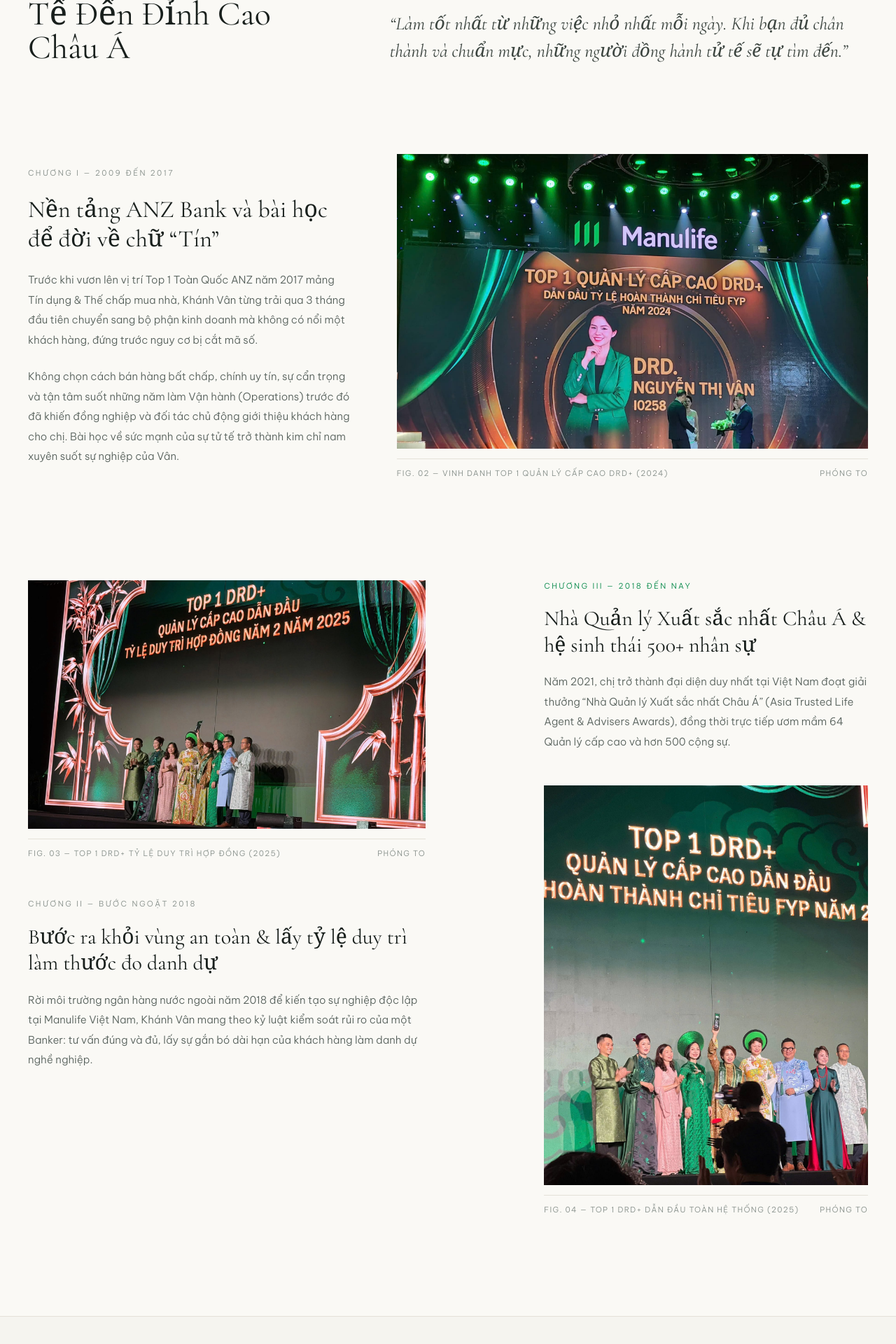
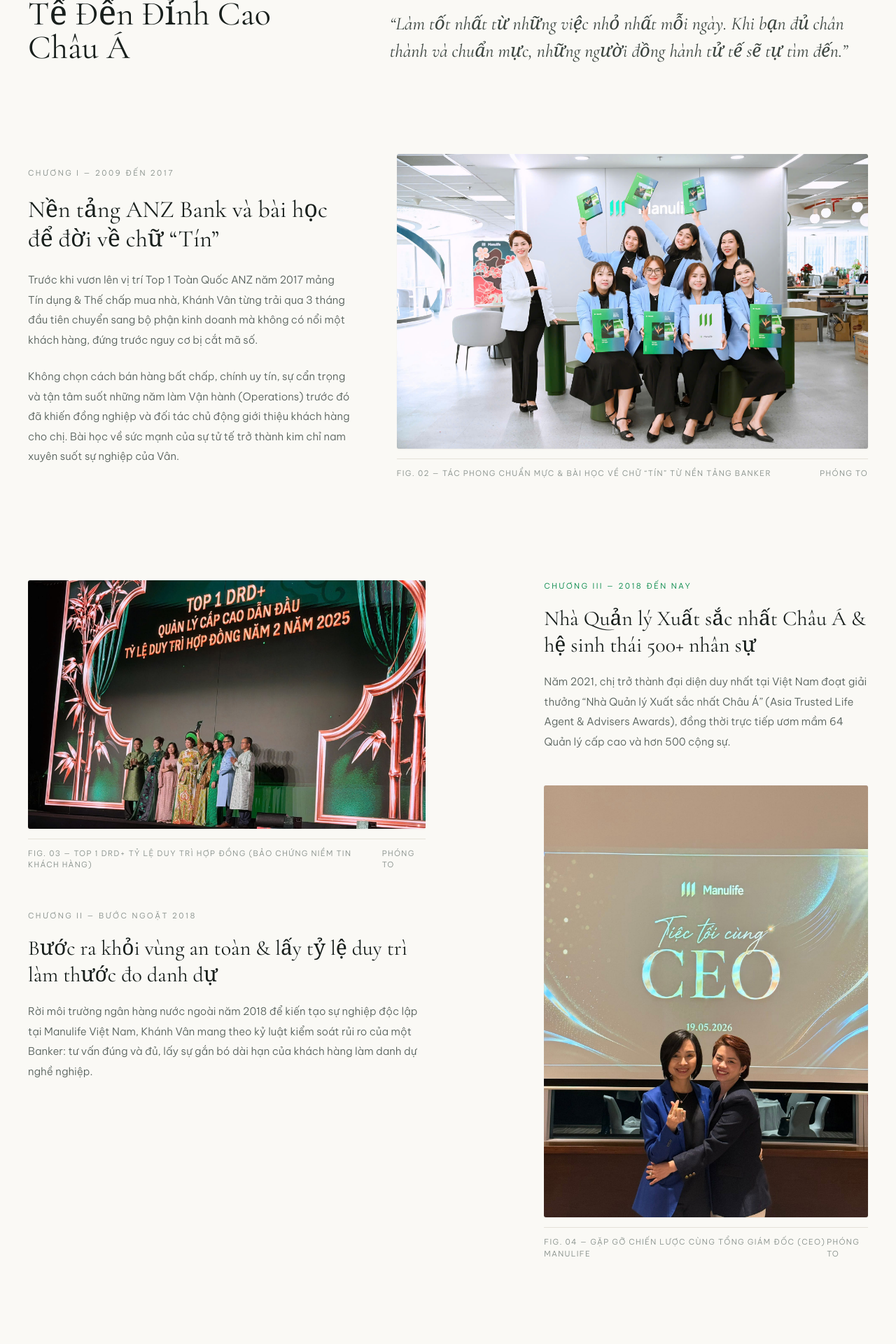
Before and after one commit to buivandoueh1994/khanhvanfinance, a React (Vite) app: page / in a window 1280 px wide. Shown: the part 1390-3310 px from the top of the page at 70% size. Built offline with nearby package versions, Linux system fonts and the light colour scheme.

Commit message:
refactor(story): replace consecutive award stage photos in chapters I, II, III with balanced narrative photos (workplace governance, single client trust award, and C-level diplomacy)

```diff
--- a/src/App.tsx
+++ b/src/App.tsx
@@ -877,23 +877,23 @@
               <figure
                 onClick={() =>
                   setLightbox({
-                    src: '/images/SanKhau_ChiVan_VinhDanhTop1DRDFYP2024.jpg',
-                    fig: 'FIG. 02 — HALL OF EXCELLENCE',
-                    title: 'Vinh Danh Top 1 Quản Lý Cấp Cao DRD+ (2024)',
-                    subtitle: 'Dẫn đầu tỷ lệ hoàn thành chỉ tiêu toàn hệ thống.',
+                    src: '/images/VanPhong_ChiVan_HuongDanDoiNguBanHop.jpg',
+                    fig: 'FIG. 02 — EXECUTIVE GOVERNANCE',
+                    title: 'Tác Phong Chuẩn Mực & Văn Hóa Vận Hành Tại Bàn Họp Chiến Lược',
+                    subtitle: 'Bài học từ 8 năm làm ngân hàng quốc tế: Lấy uy tín và sự cẩn trọng làm nền tảng.',
                   })
                 }
                 className="cursor-pointer group"
               >
-                <div className="overflow-hidden aspect-[16/10] bg-[#EAE7DF]">
+                <div className="overflow-hidden aspect-[16/10] bg-[#EAE7DF] rounded-[3px] shadow-sm">
                   <img
-                    src="/images/SanKhau_ChiVan_VinhDanhTop1DRDFYP2024.jpg"
-                    alt="Vinh danh Top 1 Quản lý cấp cao DRD+ Khánh Vân"
+                    src="/images/VanPhong_ChiVan_HuongDanDoiNguBanHop.jpg"
+                    alt="Khánh Vân hướng dẫn đội ngũ bên bàn họp chiến lược"
                     className="w-full h-full object-cover group-hover:scale-[1.02] transition-transform duration-700 ease-editorial"
                   />
                 </div>
                 <figcaption className="mt-3.5 pt-3 border-t border-[#E4E1D8] flex justify-between text-[11px] uppercase tracking-[0.12em] text-[#858E89]">
-                  <span>FIG. 02 &mdash; Vinh danh Top 1 Quản lý Cấp cao DRD+ (2024)</span>
+                  <span>FIG. 02 &mdash; Tác phong chuẩn mực &amp; Bài học về chữ “Tín” từ nền tảng Banker</span>
                   <span className="group-hover:text-[#0A3622]">Phóng to</span>
                 </figcaption>
               </figure>
@@ -915,7 +915,7 @@
                 }
                 className="cursor-pointer group"
               >
-                <div className="overflow-hidden aspect-[16/10] bg-[#EAE7DF]">
+                <div className="overflow-hidden aspect-[16/10] bg-[#EAE7DF] rounded-[3px] shadow-sm">
                   <img
                     src="/images/SanKhau_ChiVan_NhanGiaiTop1DuyTriHopDong2025.jpg"
                     alt="Top 1 DRD+ Tỷ lệ duy trì hợp đồng 2025"
@@ -923,7 +923,7 @@
                   />
                 </div>
                 <figcaption className="mt-3.5 pt-3 border-t border-[#E4E1D8] flex justify-between text-[11px] uppercase tracking-[0.12em] text-[#858E89]">
-                  <span>FIG. 03 &mdash; Top 1 DRD+ Tỷ lệ Duy trì Hợp đồng (2025)</span>
+                  <span>FIG. 03 &mdash; Top 1 DRD+ Tỷ lệ Duy trì Hợp đồng (Bảo chứng niềm tin khách hàng)</span>
                   <span className="group-hover:text-[#0A3622]">Phóng to</span>
                 </figcaption>
               </figure>
@@ -958,23 +958,23 @@
               <figure
                 onClick={() =>
                   setLightbox({
-                    src: '/images/SanKhau_ChiVan_NhanGiaiTop1FYP2025.jpg',
-                    fig: 'FIG. 04 — PINNACLE 2025',
-                    title: 'Top 1 DRD+ Quản Lý Cấp Cao Dẫn Đầu Chỉ Tiêu FYP (2025)',
-                    subtitle: 'Khoảnh khắc giơ cao cúp vinh danh cùng tập thể lãnh đạo.',
+                    src: '/images/SuKien_ChiVanCungCEO_ChupAnhTiecToi.jpg',
+                    fig: 'FIG. 04 — C-LEVEL DIPLOMACY',
+                    title: 'Gặp Gỡ Chiến Lược Cùng Tổng Giám Đốc (CEO) Manulife',
+                    subtitle: 'Sự gắn kết và đồng hành chiến lược cùng Ban điều hành cấp cao nhất.',
                   })
                 }
                 className="cursor-pointer group"
               >
-                <div className="overflow-hidden aspect-[3/3.7] bg-[#EAE7DF]">
+                <div className="overflow-hidden aspect-[3/4] bg-[#EAE7DF] rounded-[3px] shadow-sm">
                   <img
-                    src="/images/SanKhau_ChiVan_NhanGiaiTop1FYP2025.jpg"
-                    alt="Chị Khánh Vân nhận cúp Top 1 DRD+ năm 2025"
-                    className="w-full h-full object-cover object-top group-hover:scale-[1.02] transition-transform duration-700 ease-editorial"
+                    src="/images/SuKien_ChiVanCungCEO_ChupAnhTiecToi.jpg"
+                    alt="Chị Khánh Vân cùng CEO Manulife trong tiệc tối thân mật"
+                    className="w-full h-full object-cover group-hover:scale-[1.02] transition-transform duration-700 ease-editorial"
                   />
                 </div>
                 <figcaption className="mt-3.5 pt-3 border-t border-[#E4E1D8] flex justify-between text-[11px] uppercase tracking-[0.12em] text-[#858E89]">
-                  <span>FIG. 04 &mdash; Top 1 DRD+ Dẫn đầu toàn hệ thống (2025)</span>
+                  <span>FIG. 04 &mdash; Gặp gỡ chiến lược cùng Tổng Giám Đốc (CEO) Manulife</span>
                   <span className="group-hover:text-[#0A3622]">Phóng to</span>
                 </figcaption>
               </figure>
```
Also changed, not shown: public/images/VanPhong_ChiVan_HuongDanDoiNguBanHop.jpg (added), 1 other file (tests, documents, lock files or other folders).
